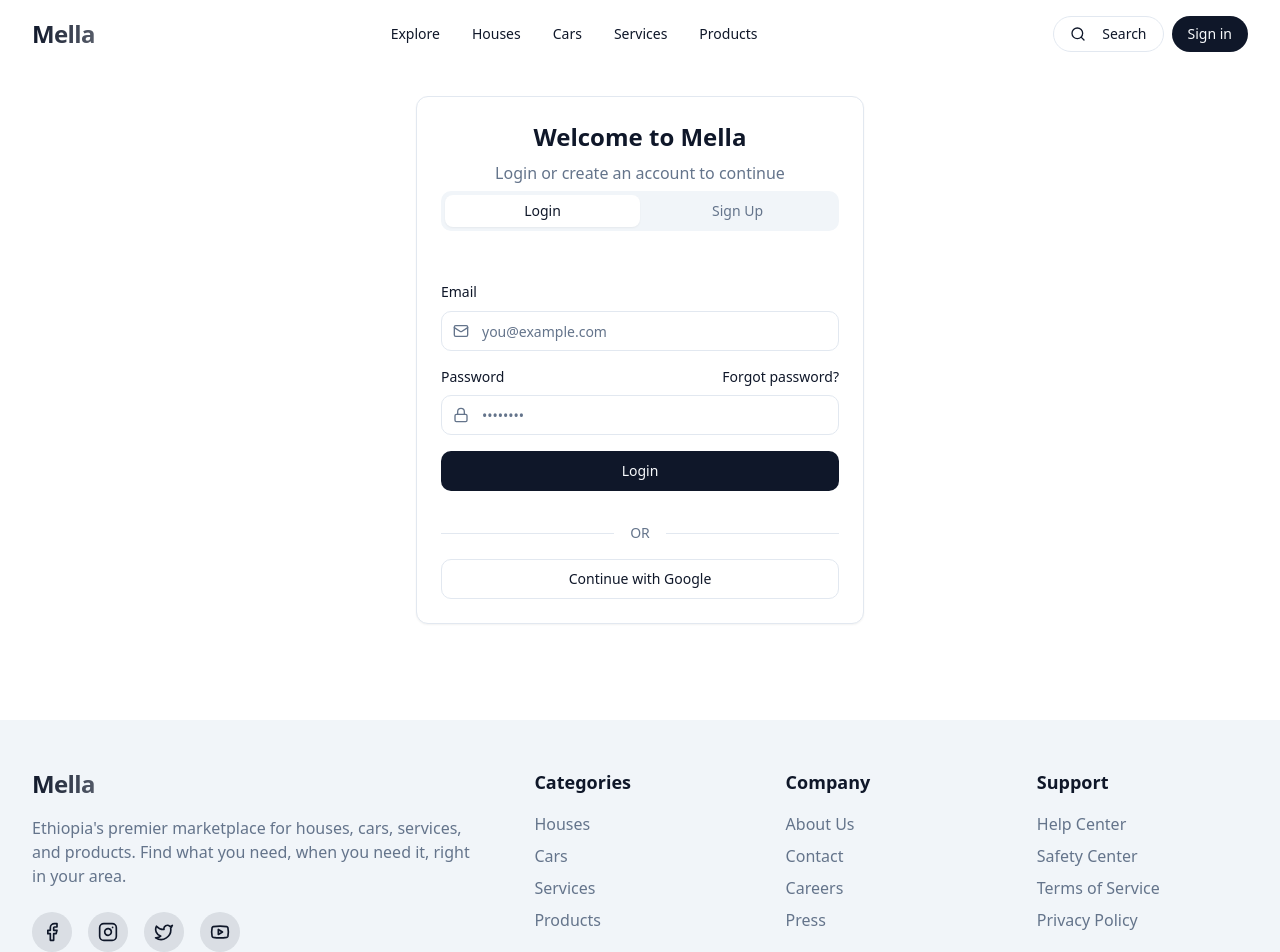
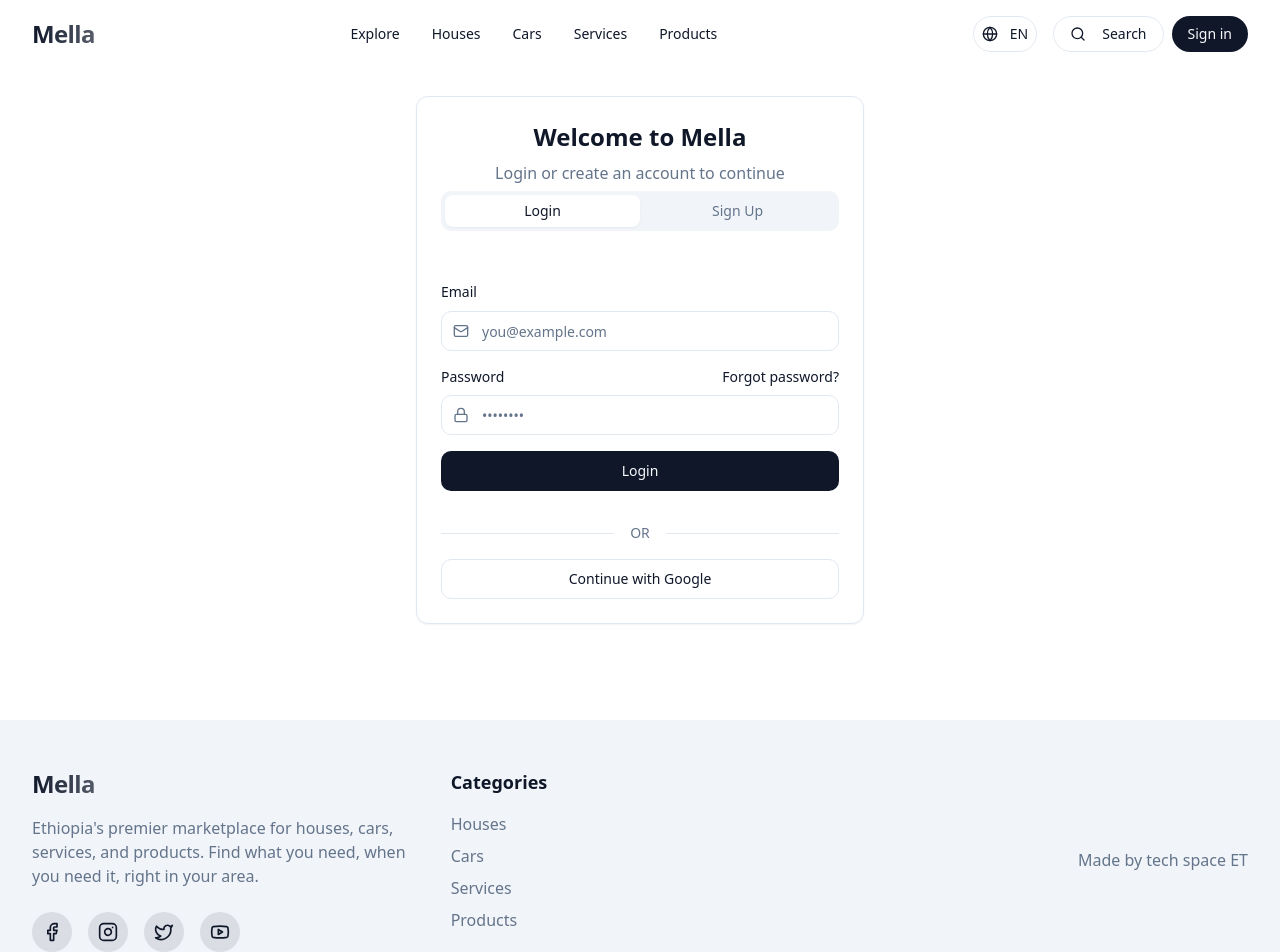
Before and after one commit to nahuu1/mella-marketplace, a React (Vite) app: page /auth in a window 1280 px wide. Shown: the top 952 px of the page. Built offline with nearby package versions, Linux system fonts and the light colour scheme.

Commit message:
Implement language switch and footer changes
Adds a language switch to the header and modifies the footer content as requested.

```diff
--- a/src/App.tsx
+++ b/src/App.tsx
@@ -5,6 +5,7 @@ import { TooltipProvider } from "@/components/ui/tooltip";
 import { QueryClient, QueryClientProvider } from "@tanstack/react-query";
 import { BrowserRouter, Routes, Route } from "react-router-dom";
 import { AuthProvider } from "./contexts/AuthContext";
+import { LanguageProvider } from "./contexts/LanguageContext";
 import Index from "./pages/Index";
 import NotFound from "./pages/NotFound";
 import Houses from "./pages/Houses";
@@ -20,6 +21,7 @@ const queryClient = new QueryClient();
 const App = () => (
   <QueryClientProvider client={queryClient}>
     <AuthProvider>
+      <LanguageProvider>
         <TooltipProvider>
           <Toaster />
           <Sonner />
@@ -43,6 +45,7 @@ const App = () => (
             </Routes>
           </BrowserRouter>
         </TooltipProvider>
+      </LanguageProvider>
     </AuthProvider>
   </QueryClientProvider>
 );
--- a/src/components/site/footer.tsx
+++ b/src/components/site/footer.tsx
@@ -1,13 +1,16 @@
 
 import { Link } from "react-router-dom";
 import { Facebook, Instagram, Twitter, Youtube } from "lucide-react";
+import { useLanguage } from "@/contexts/LanguageContext";
 
 export function Footer() {
+  const { t } = useLanguage();
+
   return (
     <footer className="bg-secondary py-12 px-4 md:px-8">
       <div className="max-w-7xl mx-auto">
-        <div className="grid grid-cols-1 md:grid-cols-2 lg:grid-cols-5 gap-10">
-          <div className="lg:col-span-2 space-y-4">
+        <div className="grid grid-cols-1 md:grid-cols-2 lg:grid-cols-3 gap-10">
+          <div className="lg:col-span-1 space-y-4">
             <Link to="/" className="text-2xl font-bold tracking-tight">
               <span className="bg-clip-text text-transparent bg-gradient-to-r from-primary to-primary/70">
                 Mella
@@ -52,98 +55,52 @@ export function Footer() {
           </div>
 
           <div>
-            <h3 className="font-semibold text-lg mb-4">Categories</h3>
+            <h3 className="font-semibold text-lg mb-4">{t("categories")}</h3>
             <ul className="space-y-2">
               <li>
                 <Link to="/houses" className="text-muted-foreground hover:text-primary transition-colors">
-                  Houses
+                  {t("houses")}
                 </Link>
               </li>
               <li>
                 <Link to="/cars" className="text-muted-foreground hover:text-primary transition-colors">
-                  Cars
+                  {t("cars")}
                 </Link>
               </li>
               <li>
                 <Link to="/services" className="text-muted-foreground hover:text-primary transition-colors">
-                  Services
+                  {t("services")}
                 </Link>
               </li>
               <li>
                 <Link to="/products" className="text-muted-foreground hover:text-primary transition-colors">
-                  Products
+                  {t("products")}
                 </Link>
               </li>
             </ul>
           </div>
 
-          <div>
-            <h3 className="font-semibold text-lg mb-4">Company</h3>
-            <ul className="space-y-2">
-              <li>
-                <Link to="/about" className="text-muted-foreground hover:text-primary transition-colors">
-                  About Us
-                </Link>
-              </li>
-              <li>
-                <Link to="/contact" className="text-muted-foreground hover:text-primary transition-colors">
-                  Contact
-                </Link>
-              </li>
-              <li>
-                <Link to="/careers" className="text-muted-foreground hover:text-primary transition-colors">
-                  Careers
-                </Link>
-              </li>
-              <li>
-                <Link to="/press" className="text-muted-foreground hover:text-primary transition-colors">
-                  Press
-                </Link>
-              </li>
-            </ul>
-          </div>
-
-          <div>
-            <h3 className="font-semibold text-lg mb-4">Support</h3>
-            <ul className="space-y-2">
-              <li>
-                <Link to="/help" className="text-muted-foreground hover:text-primary transition-colors">
-                  Help Center
-                </Link>
-              </li>
-              <li>
-                <Link to="/safety" className="text-muted-foreground hover:text-primary transition-colors">
-                  Safety Center
-                </Link>
-              </li>
-              <li>
-                <Link to="/terms" className="text-muted-foreground hover:text-primary transition-colors">
-                  Terms of Service
-                </Link>
-              </li>
-              <li>
-                <Link to="/privacy" className="text-muted-foreground hover:text-primary transition-colors">
-                  Privacy Policy
-                </Link>
-              </li>
-            </ul>
+          <div className="flex items-center justify-center md:justify-end">
+            <p className="text-muted-foreground text-center md:text-right font-medium">
+              {t("madeBy")}
+            </p>
           </div>
         </div>
 
         <div className="border-t border-border mt-10 pt-6 flex flex-col md:flex-row justify-between items-center">
           <p className="text-sm text-muted-foreground">
-            © {new Date().getFullYear()} Mella. All rights reserved.
+            © {new Date().getFullYear()} Mella. {t("allRightsReserved")}
           </p>
 
           <div className="flex space-x-6 mt-4 md:mt-0">
             <Link to="/terms" className="text-sm text-muted-foreground hover:text-primary transition-colors">
-              Terms
+              {t("terms")}
             </Link>
             <Link to="/privacy" className="text-sm text-muted-foreground hover:text-primary transition-colors">
-              Privacy
+              {t("privacy")}
             </Link>
             <Link to="/cookies" className="text-sm text-muted-foreground hover:text-primary transition-colors">
-              Cookies
+              {t("cookies")}
             </Link>
           </div>
         </div>
--- a/src/components/site/header.tsx
+++ b/src/components/site/header.tsx
@@ -2,14 +2,22 @@
 import { useState, useEffect } from "react";
 import { Link, useNavigate } from "react-router-dom";
 import { Button } from "@/components/ui/button";
-import { Search, Menu, X, User } from "lucide-react";
+import { Search, Menu, X, User, Globe } from "lucide-react";
 import { cn } from "@/lib/utils";
 import { useAuth } from "@/contexts/AuthContext";
+import { useLanguage, Language } from "@/contexts/LanguageContext";
+import {
+  DropdownMenu,
+  DropdownMenuContent,
+  DropdownMenuItem,
+  DropdownMenuTrigger
+} from "@/components/ui/dropdown-menu";
 
 export function SiteHeader() {
   const [isScrolled, setIsScrolled] = useState(false);
   const [isMenuOpen, setIsMenuOpen] = useState(false);
   const { currentUser, logout } = useAuth();
+  const { language, setLanguage, t } = useLanguage();
   const navigate = useNavigate();
 
   useEffect(() => {
@@ -43,6 +51,10 @@ export function SiteHeader() {
     }
   };
 
+  const toggleLanguage = () => {
+    setLanguage(language === "en" ? "am" : "en");
+  };
+
   const headerClasses = cn(
     "fixed top-0 left-0 right-0 z-50 transition-all duration-300 ease-in-out px-4 md:px-8",
     {
@@ -66,26 +78,43 @@ export function SiteHeader() {
         {/* Desktop Nav */}
         <nav className="hidden md:flex items-center space-x-8">
           <Link to="/explore" className="text-sm font-medium hover:text-primary/70 transition-colors">
-            Explore
+            {t("explore")}
           </Link>
           <Link to="/houses" className="text-sm font-medium hover:text-primary/70 transition-colors">
-            Houses
+            {t("houses")}
           </Link>
           <Link to="/cars" className="text-sm font-medium hover:text-primary/70 transition-colors">
-            Cars
+            {t("cars")}
           </Link>
           <Link to="/services" className="text-sm font-medium hover:text-primary/70 transition-colors">
-            Services
+            {t("services")}
           </Link>
           <Link to="/products" className="text-sm font-medium hover:text-primary/70 transition-colors">
-            Products
+            {t("products")}
           </Link>
         </nav>
 
         <div className="hidden md:flex items-center space-x-2">
+          <DropdownMenu>
+            <DropdownMenuTrigger asChild>
+              <Button variant="outline" size="sm" className="rounded-full px-2 mr-2">
+                <Globe className="h-4 w-4" />
+                <span className="ml-1">{language === "en" ? "EN" : "አማ"}</span>
+              </Button>
+            </DropdownMenuTrigger>
+            <DropdownMenuContent align="end">
+              <DropdownMenuItem onClick={() => setLanguage("en")}>
+                English
+              </DropdownMenuItem>
+              <DropdownMenuItem onClick={() => setLanguage("am")}>
+                አማርኛ
+              </DropdownMenuItem>
+            </DropdownMenuContent>
+          </DropdownMenu>
+
           <Button variant="outline" size="sm" className="rounded-full px-4">
             <Search className="h-4 w-4 mr-2" />
-            Search
+            {t("search")}
           </Button>
 
           {currentUser ? (
@@ -97,7 +126,7 @@ export function SiteHeader() {
           ) : (
             <Link to="/auth">
               <Button size="sm" className="rounded-full px-4">
-                Sign in
+                {t("signin")}
               </Button>
             </Link>
           )}
@@ -132,52 +161,61 @@ export function SiteHeader() {
               className="text-xl font-medium hover:text-primary/70 transition-colors"
               onClick={toggleMenu}
             >
-              Explore
+              {t("explore")}
             </Link>
             <Link
               to="/houses"
               className="text-xl font-medium hover:text-primary/70 transition-colors"
               onClick={toggleMenu}
             >
-              Houses
+              {t("houses")}
             </Link>
             <Link
               to="/cars"
               className="text-xl font-medium hover:text-primary/70 transition-colors"
               onClick={toggleMenu}
             >
-              Cars
+              {t("cars")}
             </Link>
             <Link
               to="/services"
               className="text-xl font-medium hover:text-primary/70 transition-colors"
               onClick={toggleMenu}
             >
-              Services
+              {t("services")}
             </Link>
             <Link
               to="/products"
               className="text-xl font-medium hover:text-primary/70 transition-colors"
               onClick={toggleMenu}
             >
-              Products
+              {t("products")}
             </Link>
             <div className="pt-6 flex flex-col space-y-4 w-full items-center">
+              <Button
+                variant="outline"
+                className="rounded-full w-48 flex items-center justify-center"
+                onClick={toggleLanguage}
+              >
+                <Globe className="h-4 w-4 mr-2" />
+                {language === "en" ? "Switch to አማርኛ" : "Switch to English"}
+              </Button>
+
               <Button variant="outline" className="rounded-full w-48">
                 <Search className="h-4 w-4 mr-2" />
-                Search
+                {t("search")}
               </Button>
 
               {currentUser ? (
                 <Link to="/profile" className="w-48" onClick={toggleMenu}>
                   <Button className="rounded-full w-full">
-                    Profile
+                    {t("profile")}
                   </Button>
                 </Link>
               ) : (
                 <Link to="/auth" className="w-48" onClick={toggleMenu}>
                   <Button className="rounded-full w-full">
-                    Sign in
+                    {t("signin")}
                   </Button>
                 </Link>
               )}
--- /dev/null
+++ b/src/contexts/LanguageContext.tsx
@@ -0,0 +1,100 @@
+
+import React, { createContext, useContext, useState, useEffect } from "react";
+
+// Define available languages
+export type Language = "en" | "am";
+
+// Define the context type
+type LanguageContextType = {
+  language: Language;
+  setLanguage: (lang: Language) => void;
+  t: (key: string) => string;
+};
+
+// Create the context with a default value
+const LanguageContext = createContext<LanguageContextType | undefined>(undefined);
+
+// Translations dictionary
+const translations: Record<Language, Record<string, string>> = {
+  en: {
+    // Navigation
+    "explore": "Explore",
+    "houses": "Houses",
+    "cars": "Cars",
+    "services": "Services",
+    "products": "Products",
+    "search": "Search",
+    "signin": "Sign in",
+    "profile": "Profile",
+
+    // Footer
+    "madeBy": "Made by tech space ET",
+    "terms": "Terms",
+    "privacy": "Privacy",
+    "cookies": "Cookies",
+    "allRightsReserved": "All rights reserved.",
+
+    // Categories
+    "categories": "Categories",
+  },
+  am: {
+    // Navigation
+    "explore": "ያስሱ",
+    "houses": "ቤቶች",
+    "cars": "መኪናዎች",
+    "services": "አገልግሎቶች",
+    "products": "ምርቶች",
+    "search": "ፈልግ",
+    "signin": "ግባ",
+    "profile": "መገለጫ",
+
+    // Footer
+    "madeBy": "በቴክ ስፔስ ኢትዮጵያ የተሰራ",
+    "terms": "ውሎች",
+    "privacy": "ግላዊነት",
+    "cookies": "ኩኪዎች",
+    "allRightsReserved": "መብቱ በህግ የተጠበቀ ነው።",
+
+    // Categories
+    "categories": "ምድቦች",
+  }
+};
+
+export const LanguageProvider: React.FC<{ children: React.ReactNode }> = ({ children }) => {
+  // Get stored language or default to English
+  const [language, setLanguageState] = useState<Language>(() => {
+    const storedLanguage = localStorage.getItem("language") as Language;
+    return storedLanguage && ["en", "am"].includes(storedLanguage) ? storedLanguage : "en";
+  });
+
+  // Function to set language and save to localStorage
+  const setLanguage = (lang: Language) => {
+    setLanguageState(lang);
+    localStorage.setItem("language", lang);
+  };
+
+  // Translation function
+  const t = (key: string): string => {
+    return translations[language][key] || key;
+  };
+
+  // Update HTML lang attribute when language changes
+  useEffect(() => {
+    document.documentElement.lang = language;
+  }, [language]);
+
+  return (
+    <LanguageContext.Provider value={{ language, setLanguage, t }}>
+      {children}
+    </LanguageContext.Provider>
+  );
+};
+
+// Custom hook to use the language context
+export const useLanguage = () => {
+  const context = useContext(LanguageContext);
+  if (context === undefined) {
+    throw new Error("useLanguage must be used within a LanguageProvider");
+  }
+  return context;
+};
```
Lines whose indentation alone changed are shown as unchanged.
